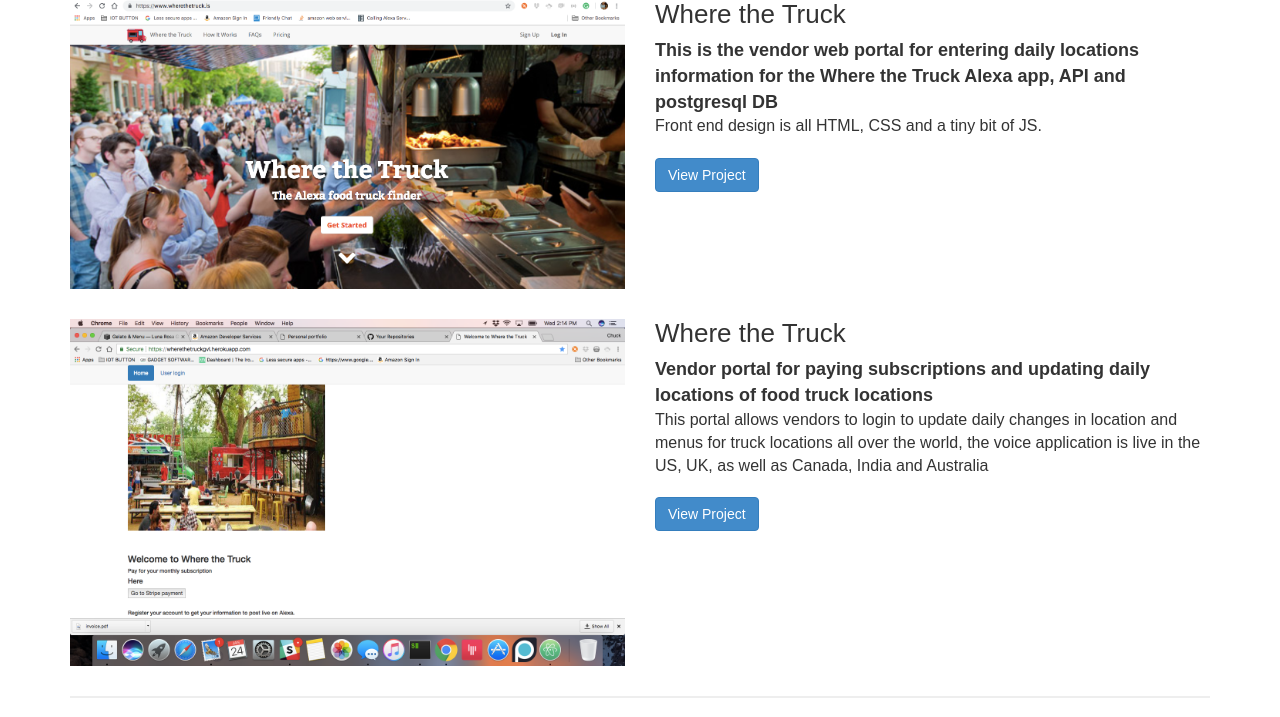
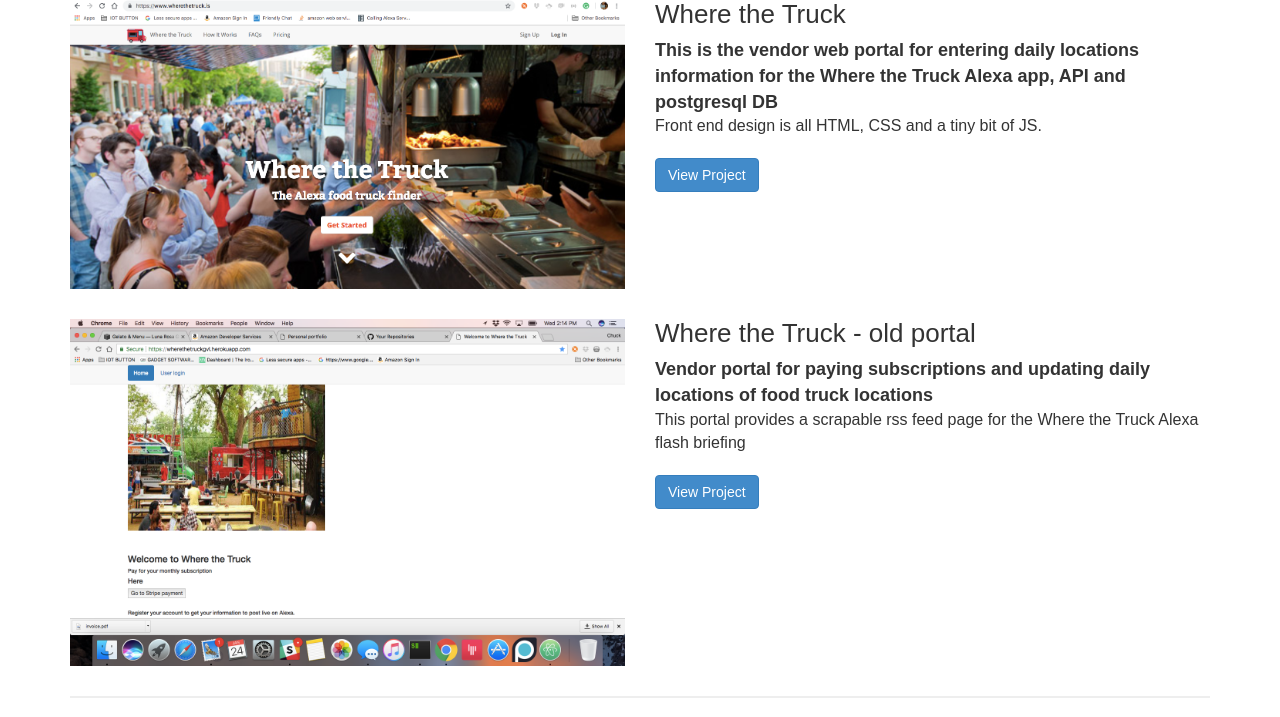
Before and after one commit to chucklapress/portfolio, a Django app: page / in a window 1280 px wide. Shown: the part 1025-1742 px from the top of the page. Run offline with Django 3.2, Linux system fonts and the light colour scheme; some libraries are stand-ins or nearby versions.

Commit message:
final changes for today

```diff
--- a/templates/index.html
+++ b/templates/index.html
@@ -107,9 +107,9 @@
   						<img src="app/images/wherethetruck.png" alt="">
   					</div>
   					<div class="col-md-6">
-  						<h3>Where the Truck</h3>
+  						<h3>Where the Truck - old portal</h3>
   						<span>Vendor portal for paying subscriptions and updating daily locations of food truck locations</span>
-  						<p>This portal allows vendors to login to update daily changes in location and menus for truck locations all over the world, the voice application is live in the US, UK, as well as Canada, India and Australia</p>
+  						<p>This portal provides a scrapable rss feed page for the Where the Truck Alexa flash briefing</p>
   						<a href="https://wherethetruckgvl.herokuapp.com/" class="btn btn-primary">View Project</a>
   					</div>
   				</div>
```
